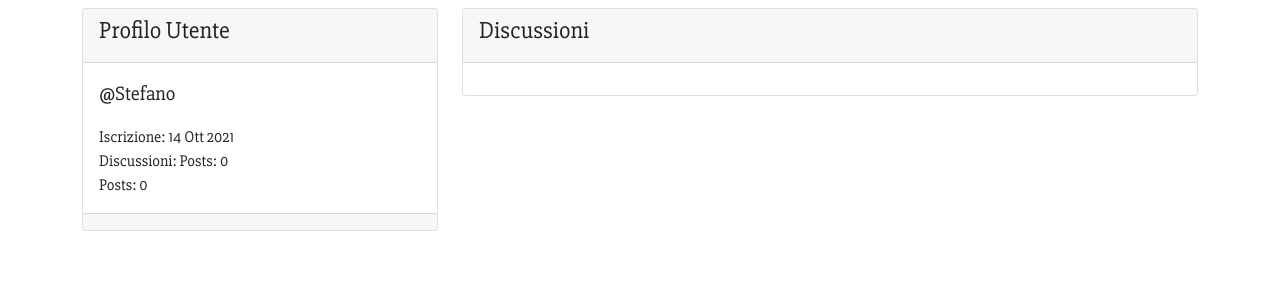
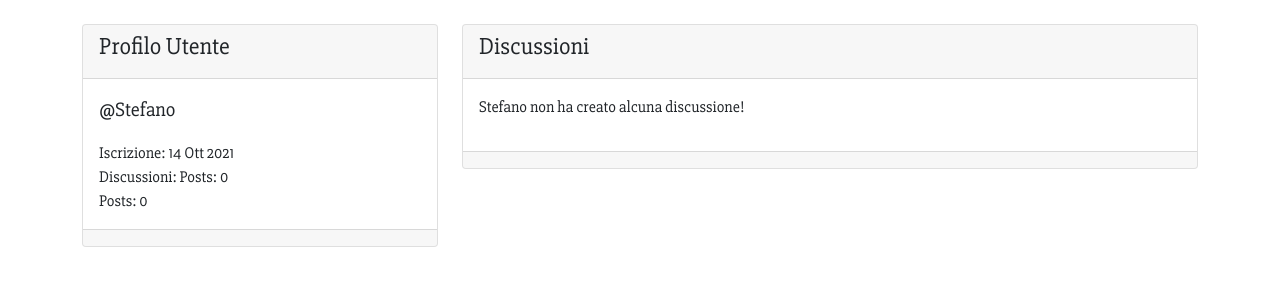
Before and after one commit to Nispanu78/django-social-site, a Django app: the page made by django_env/social_site/core/templates/core/user_profile.html in a window 1280 px wide. Shown: the part 56-356 px from the top of the page. Run offline with Django 3.2, Linux system fonts and the light colour scheme; data comes from the database, SQL or seed files in the repository.

Commit message:
social site

```diff
--- a/django_env/social_site/core/templates/core/user_profile.html
+++ b/django_env/social_site/core/templates/core/user_profile.html
@@ -3,7 +3,7 @@
 {% block head_title %}{{ block.super }} - {{ user }}{% endblock head_title %}
 
 {% block content %}
-<div class="row">
+<div class="row mt-3">
     <div class="col-4">
         <div class="card my-2">
             <div class="card-header">
@@ -24,11 +24,18 @@
                 <h4>Discussioni</h4>
             </div>
             <div class="card-body">
-                {% for discussione in user.discussioni.all %}
+                {% for discussione in discussioni_utente %}
                     <a href="{{ discussione.get_absolute_url }}">{{ discussione.titolo }}</a>
                     <p class="text-muted">{{ discussione.sezione_appartenenza }}</p>
+                {% empty %}
+                    {% if request.user != user %}
+                        <p>{{ user }} non ha creato alcuna discussione! </p>
+                    {% else %}
+                        <p>Non hai creato alcuna discussione, inizia subito!</p>
+                    {% endif %}
                 {% endfor %}
             </div>
+            <div class="card-footer"></div>
         </div>
     </div>
 
--- a/django_env/social_site/core/views.py
+++ b/django_env/social_site/core/views.py
@@ -2,7 +2,7 @@ from django.contrib.auth.models import User
 from django.contrib.auth.mixins import LoginRequiredMixin
 from django.shortcuts import render, get_object_or_404
 from django.views.generic.list import ListView
-from forum.models import Sezione
+from forum.models import Discussione, Sezione
 
 # def homepage(request):
 #     return render(request, 'core/homepage.html')
@@ -20,5 +20,6 @@ class UserList(LoginRequiredMixin, ListView):
 
 def user_profile_view(request, username):
     user = get_object_or_404(User, username=username)
-    context = {'user': user}
+    discussioni_utente = Discussione.objects.filter(autore_discussione=user).order_by("-pk")
+    context = {'user': user, 'discussioni_utente': discussioni_utente}
     return render(request, 'core/user_profile.html', context)
```
Also changed, not shown: django_env/social_site/db.sqlite3.
